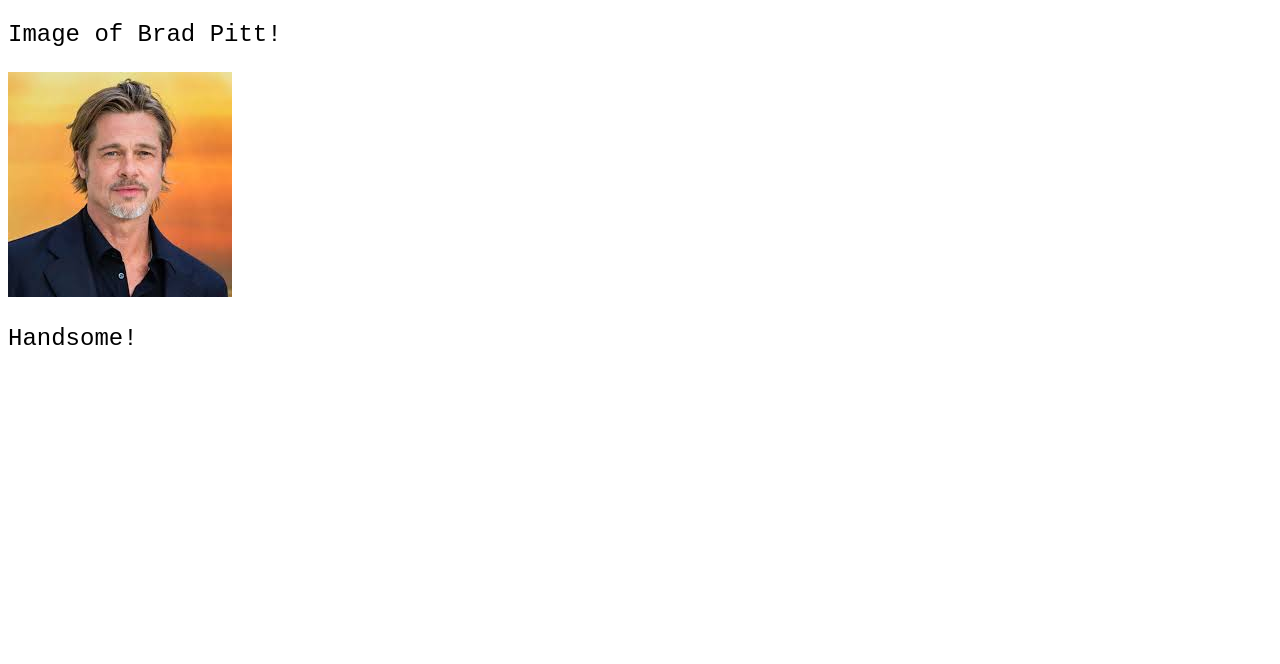
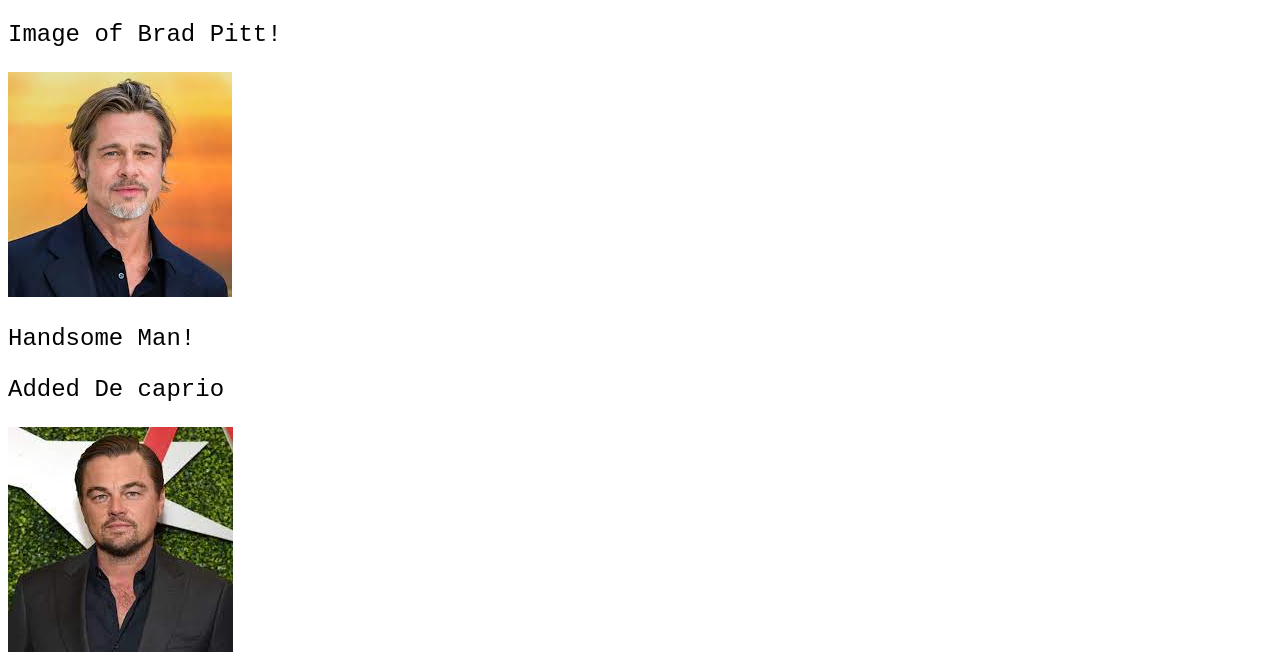
Before and after one commit to anamsun/my-second-repo, a plain HTML site: page index.html in a window 1280 px wide. Shown: the part 139-803 px from the top of the page. Drawn offline with Linux system fonts and the light colour scheme.

Commit message:
added decaprio

```diff
--- a/index.html
+++ b/index.html
@@ -19,7 +19,10 @@
 
     <p>Image of Brad Pitt!</p>
     <img src="add-image/brad-pitt.jpg" alt="">
-    <p>Handsome!</p>
+    <p>Handsome Man!</p>
+
+    <p>Added De caprio</p>
+    <img src="decap.jpg" alt="">
 
 </body>
 </html>
```
Also changed, not shown: decap.jpg (added).
